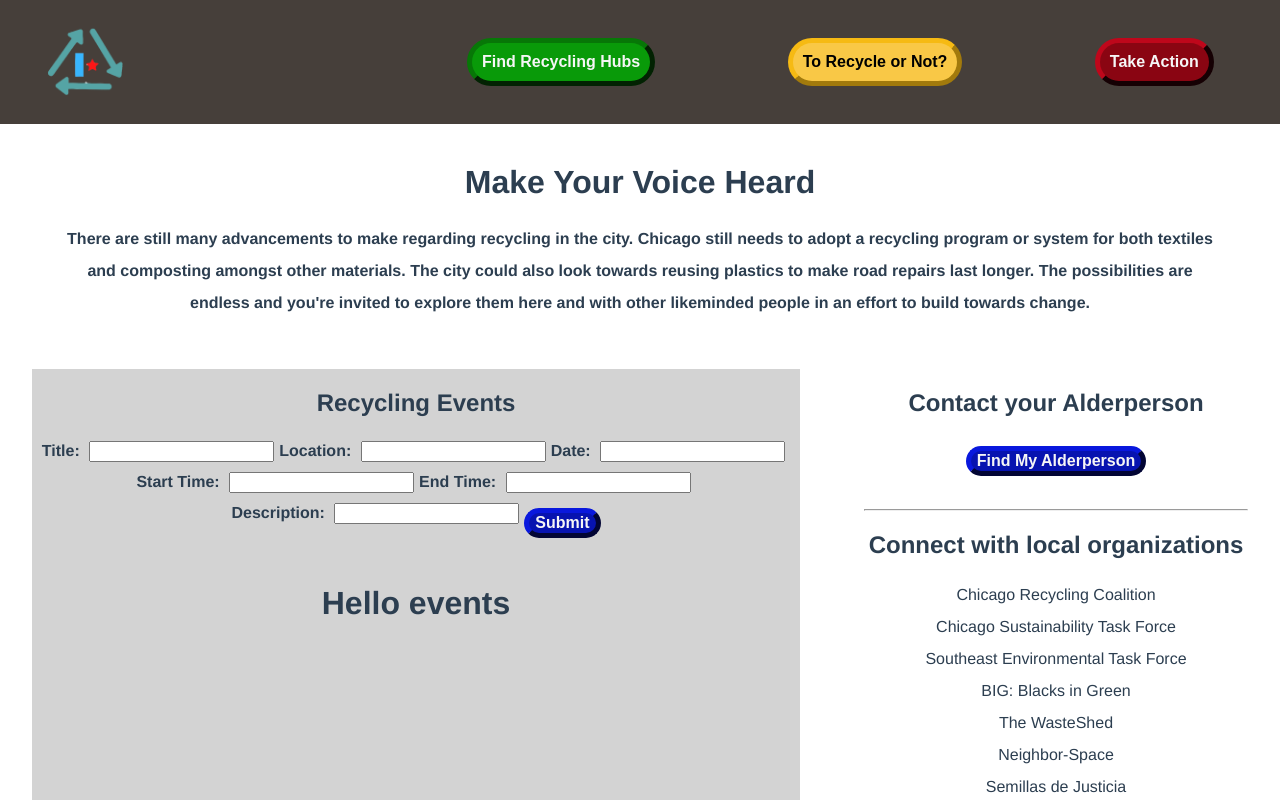
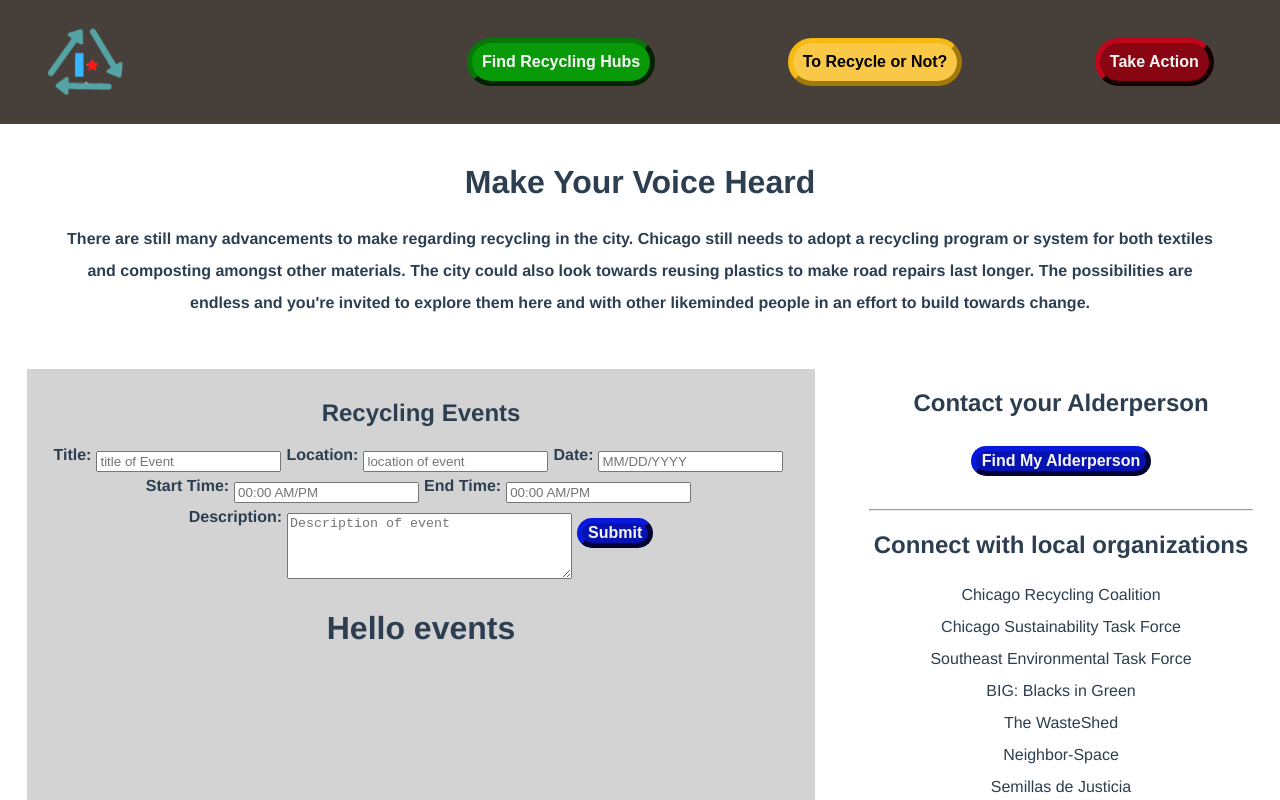
Before and after one commit to itsmeBrittani/Re.Chi.Cyle, a Vue app in the folder Re-Chi-Cyle/: page /#/action in a window 1280 px wide. Shown: the top 800 px of the page. Built offline with nearby package versions, Linux system fonts and the light colour scheme.

Commit message:
Tweaked styling of action page and added placeholders to inputs

```diff
--- a/Re-Chi-Cyle/src/components/action.vue
+++ b/Re-Chi-Cyle/src/components/action.vue
@@ -15,37 +15,37 @@
       <!-- title -->
       <div class="field">
         <label class="label">Title: </label>
-        <input type="text" class="input" name="title">
+        <input type="text" class="input" name="title" placeholder='title of Event'>
       </div>
 
       <!-- location -->
       <div class="field">
         <label class="label">Location: </label>
-        <input type="text" class="input" name="location">
+        <input type="text" class="input" name="location" placeholder="location of event">
       </div>
 
       <!-- date -->
       <div class="field">
         <label class="label">Date: </label>
-        <input type="text" class="input" name="date">
+        <input type="text" class="input" name="date" placeholder="MM/DD/YYYY">
       </div>
 
       <!-- startTime -->
       <div class="field">
         <label class="label">Start Time: </label>
-        <input type="text" class="input" name="startTime">
+        <input type="text" class="input" name="startTime" placeholder="00:00 AM/PM">
       </div>
 
       <!-- endTime -->
       <div class="field">
         <label class="label">End Time: </label>
-        <input type="text" class="input" name="endTime">
+        <input type="text" class="input" name="endTime" placeholder="00:00 AM/PM">
       </div>
 
       <!-- description -->
       <div class="field">
         <label class="label">Description: </label>
-        <input type="textarea" class="input" name="description">
+        <textarea class="input" name="description" rows="4" cols="33" placeholder="Description of event"/>
       </div>
 
       <!-- submit button -->
@@ -54,7 +54,7 @@
       </div>
     </form>
     <div class='event-data-container'>
-      <h1>Hello {{ event }}</h1>
+      <h1>Hello {{event}}</h1>
       </div>
 </div>
   </div>
@@ -103,6 +103,8 @@ export default {
   width: 60%;
   height: auto;
   background: lightgray;
+  padding: 10px;
+  margin: 0 auto;
 }
 
 #event-form{
@@ -115,14 +117,16 @@ export default {
 
 label{
   font-weight: bold;
+  float: left;
 }
 
-input{
+input, textarea{
   margin: 5px;
 }
 
 .contact-connect-container{
   width: 30%;
+  margin: 0 auto;
 }
 
 .find-my-button, .event-submit{
```
